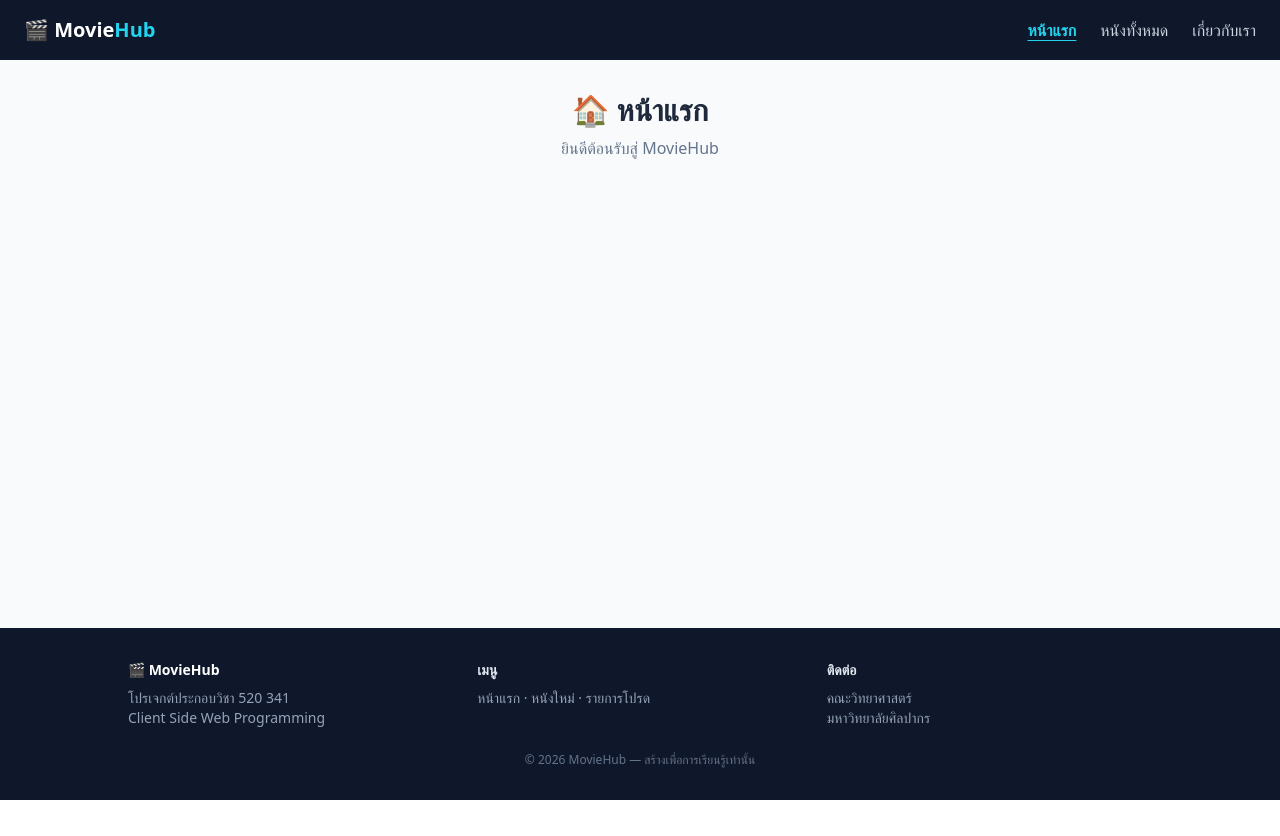
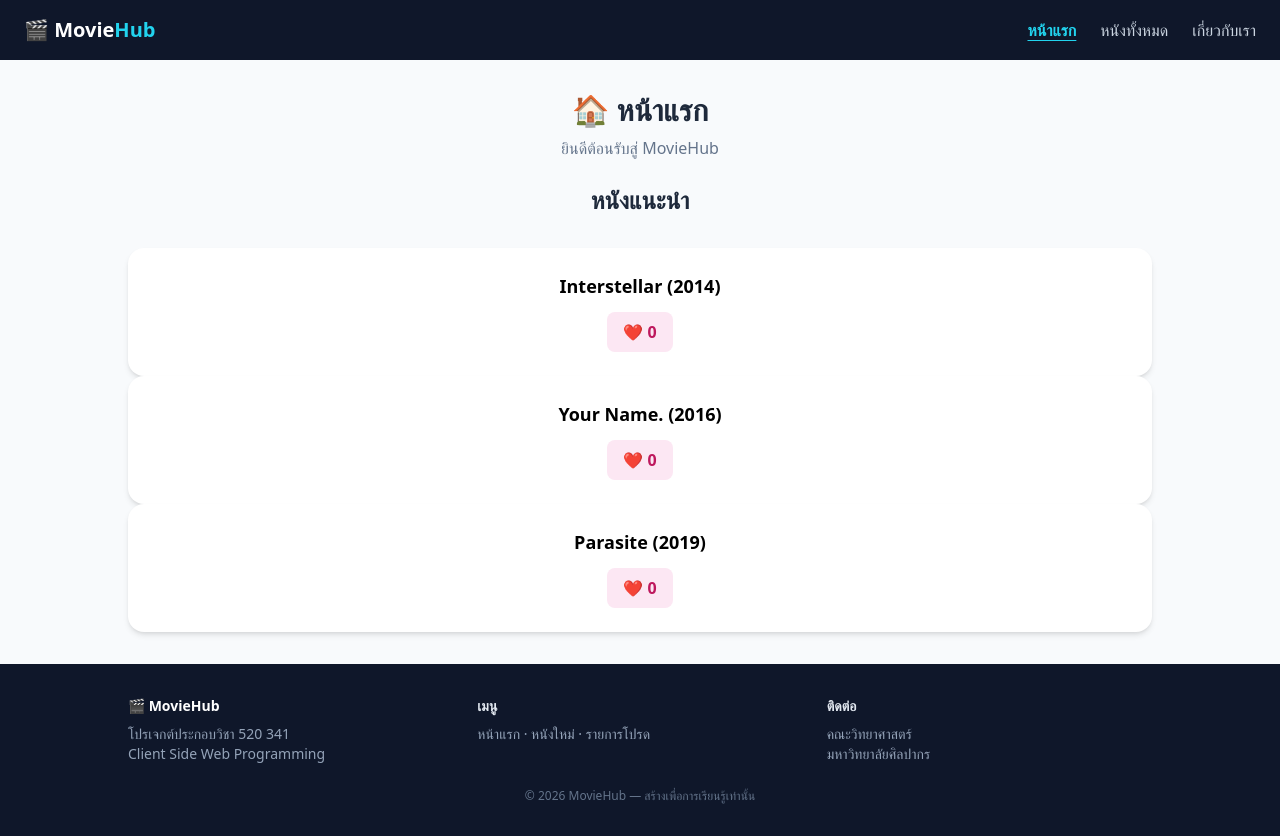
Before and after one commit to Sangklin/FeApp-670710715, a React (Create React App) app in the folder my-app/: page / in a window 1280 px wide. Before the commit the page ends 800 px from the top, so only its background shows below. Built offline with nearby package versions, Linux system fonts and the light colour scheme.

Commit message:
add like button

```diff
--- a/my-app/src/components/MovieCard.jsx
+++ b/my-app/src/components/MovieCard.jsx
@@ -16,5 +16,4 @@ function MovieCard({ title, year }) {
   );
 }
 
-
 export default MovieCard;
--- a/my-app/src/pages/Home.jsx
+++ b/my-app/src/pages/Home.jsx
@@ -1,8 +1,19 @@
+import React from "react";
+import { Link } from "react-router-dom";
+import { movies } from "../data/data";
+import MovieCard from "../components/MovieCard";
+
 function Home() {
   return (
     <div className="p-8 text-center">
       <h1 className="text-3xl font-bold text-slate-800">🏠 หน้าแรก</h1>
       <p className="mt-2 text-slate-500">ยินดีต้อนรับสู่ MovieHub</p>
+      <h2 className="mt-6 text-2xl font-bold text-slate-800">หนังแนะนำ</h2>
+      <div className="mx-auto mt-8 max-w-5xl">
+        {movies.slice(0, 3).map((movie) => (
+          <MovieCard key={movie.id} title={movie.title} year={movie.year} />
+        ))}
+      </div>
     </div>
   );
 }
```
